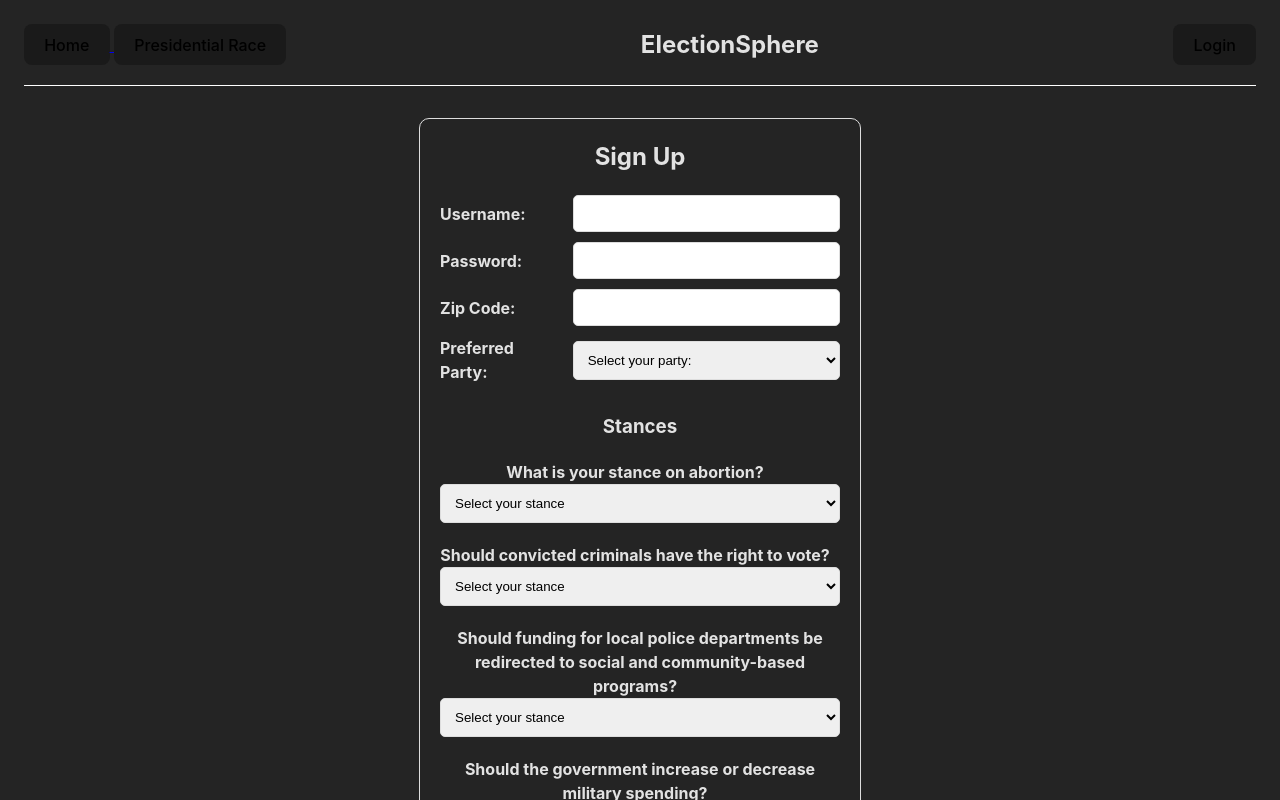
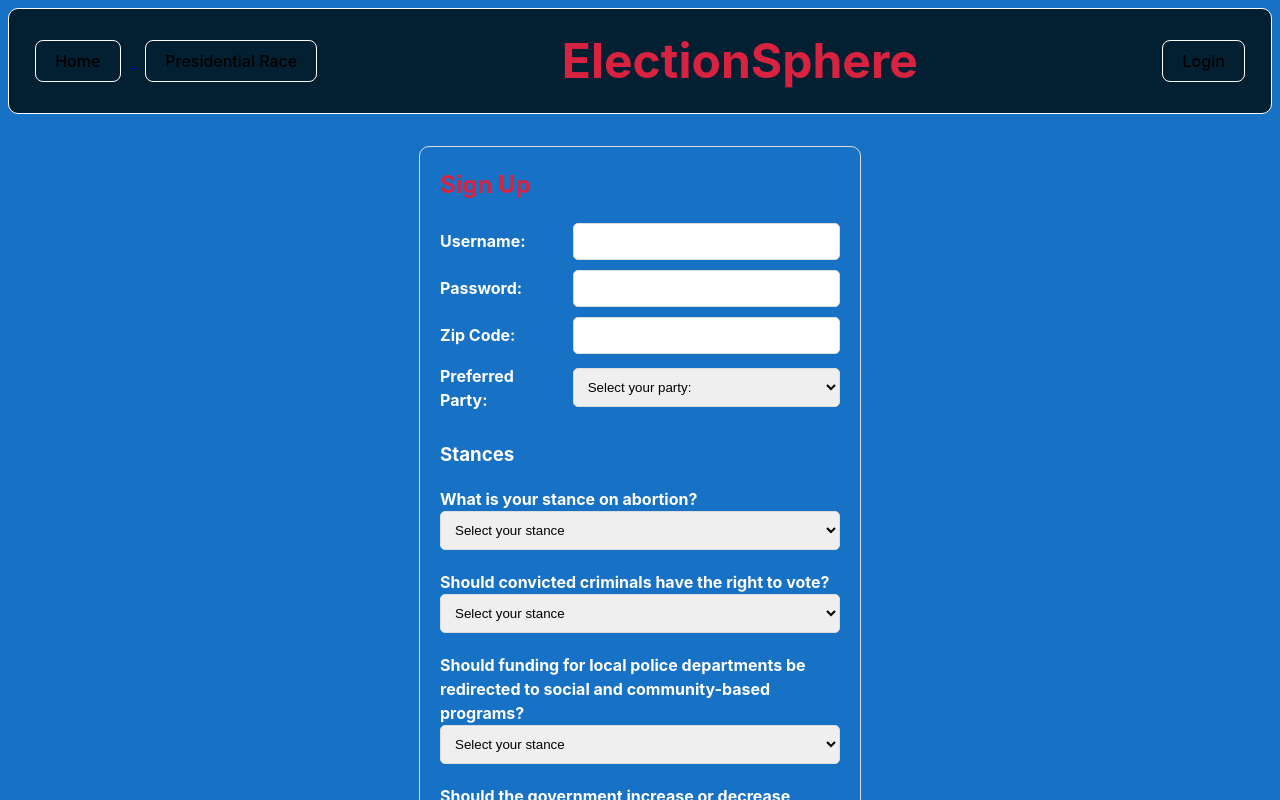
Before and after one commit to carlosm4247/electionsphere, a React (Vite) app in the folder capstone-ui/: page /signup in a window 1280 px wide. Shown: the top 800 px of the page. Built offline with nearby package versions, Linux system fonts and the light colour scheme.

Commit message:
Updated UI for the home page. Mainly made changes to the spacing, borders, alignments, and colors. Also created an overlay which appears when the following popup list opens so that the user can't click anywhere else while it's open.

```diff
--- a/capstone-ui/src/Components/App/App.css
+++ b/capstone-ui/src/Components/App/App.css
@@ -1,33 +1,50 @@
-
-#root {
-  max-width: 100%;
+.app {
   min-height: 100vh;
-  margin: 0 auto;
-  text-align: center;
-}
-
-.app {
-  width: auto;
-  min-height: 100vh;
-  padding: 1rem;
 }
 
 .navbar {
-  display: inline-flex;
-  position: relative;
+  display: flex;
+  justify-content: space-between;
   align-items: center;
-  justify-content: space-between;
-  width: 100%;
-  border-bottom: solid 1px white;
-  border-width: 100%;
+  padding: 1rem;
+  background-color: #022031;
+  border: 1px solid #FFFFFF;
+  border-radius: 10px;
+}
+
+.title {
+  font-size: 3rem;
+  font-weight: bold;
+  color: #D92140;
+  margin: 0;
 }
 
 .profile {
   display: flex;
   justify-content: space-between;
   align-items: center;
-  border: 1px solid white;
+  border: 1px solid #FFFFFF;
   padding: 10px;
+  background-color: #022031;
+  border-radius: 8px;
+  transition: transform 0.3s ease-in-out;
+}
+
+.profile:hover {
+  transform: scale(1.02);
+}
+
+.user-info {
+  display: flex;
+  flex-direction: column;
+  font-weight: bold;
+  align-items: center;
+  color: #D92140;
+}
+
+.username {
+  font-size: 1.3rem;
+  margin-bottom: 4px;
 }
 
 .following-list {
@@ -35,6 +52,15 @@
   text-decoration: underline;
 }
 
+.following-list:hover {
+  text-decoration: none;
+}
+
 .loggedin-home {
   display: flex;
+  width: 100%;
 }
+
+.content {
+  margin-top: 20px;
+}
--- a/capstone-ui/src/Components/App/App.jsx
+++ b/capstone-ui/src/Components/App/App.jsx
@@ -56,8 +56,8 @@ export default function App() {
                 {user ? (
                   <div className='profile'>
                     <div className='user-info'>
-                      <div>{user.username}</div>
-                      <div>Zip Code: {user.zipcode}</div>
+                      <div className='username'>{user.username}</div>
+                      <div className='zip-code'>Zip Code: {user.zipcode}</div>
                       <div className="following-list" onClick={handleFollowingListClick}>Candidates Followed: {user.following.length}</div>
                     </div>
                     <div className='logout'>
@@ -71,12 +71,15 @@ export default function App() {
             </div>
             <div className="content">
               <Routes>
-                <Route path='/' element={ user ? (<div className='loggedin-home'>
-                                                    <Feed loggedin={true}/>
-                                                    <Recommendations />
-                                                  </div>) : (
-                                                    <Feed loggedin={false}/>
-                                                  )}/>
+                <Route path='/' element={<div className={`${user ? "loggedin-home" : "" }`}>
+                                          <div className={`feed-wrapper ${user ? 'loggedin-feed' : 'not-loggedin-feed'}`}>
+                                            <Feed loggedin={user ? true : false} />
+                                          </div>
+                                          <div className='recommendations'>
+                                            {user && <Recommendations />}
+                                          </div>
+                                        </div>
+                                      }/>
                 <Route path='/president' element={<PresidentialRaces
                                                     selectedCandidates={selectedCandidates}
                                                     setSelectedCandidates={setSelectedCandidates}
--- a/capstone-ui/src/Components/FollowingPopup/FollowingPopup.css
+++ b/capstone-ui/src/Components/FollowingPopup/FollowingPopup.css
@@ -1,3 +1,13 @@
+.overlay {
+    position: fixed;
+    top: 0;
+    left: 0;
+    width: 100%;
+    height: 100%;
+    background-color: rgba(0, 0, 0, 0.5);
+    z-index: 19;
+}
+
 .popup {
     display: flex;
     flex-direction: column;
@@ -7,21 +17,48 @@
     top: 50%;
     left: 50%;
     transform: translate(-50%, -50%);
-    border: 1px solid white;
-    background-color: black;
+    border: 1px solid #FFFFFF;
+    border-radius: 10px;
+    background-color: #022031;
     width: 25%;
+    z-index: 20;
 }
 
 .popup-content {
     text-align: center;
+    padding: 20px;
 }
 
 h2 {
-    margin-top: 0px;
+    margin-top: 0;
+    color: #D92140;
+}
+
+.followed-candidate {
+    font-size: 18px;
+    color: #fff;
+    margin: 8px 0;
+    display: flex;
+    justify-content: space-between;
+    align-items: center;
+}
+
+.followed-candidate-name {
+    margin-right: 8px;
+    font-weight: bold;
 }
 
 .close {
-    position: relative;
-    left: 70%;
+    position: absolute;
+    top: 10px;
+    right: 10px;
+    font-size: 20px;
+    color: #FFFFFF;
     cursor: pointer;
+    transition: color 0.3s ease-in-out;
 }
+
+
+.close:hover {
+    color: #FFFFFF;
+}
--- a/capstone-ui/src/Components/FollowingPopup/FollowingPopup.jsx
+++ b/capstone-ui/src/Components/FollowingPopup/FollowingPopup.jsx
@@ -1,12 +1,15 @@
 import { useContext } from "react";
 import { UserContext } from "../../UserContext.js";
 import "./FollowingPopup.css";
+import FollowButton from "../FollowButton/FollowButton.jsx"
 
 export default function FollowingPopup( { handleClosePopup }) {
 
     const { user } = useContext(UserContext);
 
     return (
+        <>
+        <div className="overlay"></div>
         <div className="popup">
             <div className="popup-content">
                 <span className="close" onClick={handleClosePopup}>
@@ -14,15 +17,19 @@ export default function FollowingPopup( { handleClosePopup }) {
                 </span>
                 <h2>Followed Candidates: </h2>
                 {user.following.length > 0 ? (
-                    <ul>
+                    <div>
                         {user.following.map((candidate) => (
-                            <li key={candidate}>{candidate}</li>
+                            <div key={candidate} className='followed-candidate'>
+                                <span className='followed-candidate-name'>{candidate}</span>
+                                <FollowButton candidateName={candidate} />
+                            </div>
                         ))}
-                    </ul>
+                    </div>
                 ) : (
                     <p>No candidates followed yet.</p>
                 )}
             </div>
         </div>
+        </>
     )
 }
--- a/capstone-ui/src/index.css
+++ b/capstone-ui/src/index.css
@@ -4,8 +4,8 @@
   font-weight: 400;
 
   color-scheme: light dark;
-  color: rgba(255, 255, 255, 0.87);
-  background-color: #242424;
+  color: #FFFFFF;
+  background-color: #1771C5;
 
   font-synthesis: none;
   text-rendering: optimizeLegibility;
@@ -21,15 +21,18 @@ h1 {
 
 button {
   border-radius: 8px;
-  border: 1px solid transparent;
+  border: 1px solid #FFFFFF;
   padding: 0.6em 1.2em;
   font-size: 1em;
   font-weight: 500;
   font-family: inherit;
-  background-color: #1a1a1a;
+  background-color: transparent;
   cursor: pointer;
-  transition: border-color 0.25s;
+  transition: border-color 0.3s ease-in-out;
+  transition: color 0.3s ease-in-out;
+  margin: 10px;
 }
 button:hover {
-  border-color: #646cff;
+  color: #D92140;
+  border-color: #D92140;
 }
```
